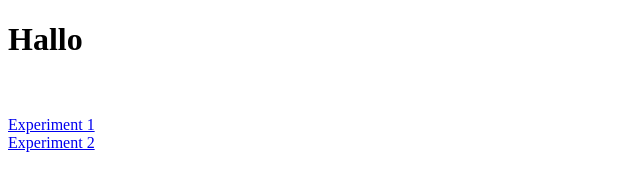
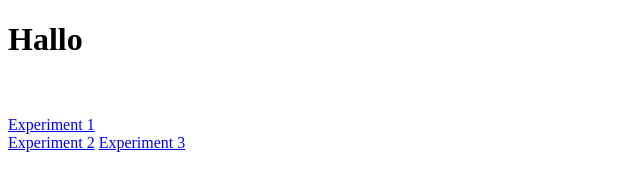
Before and after one commit to zvchary/divadomain, a plain HTML site: page index.html in a window 1280 px wide. Shown: the whole page, without its empty margins (0-640 px from the left). Drawn offline with Linux system fonts and the light colour scheme.

Commit message:
Add files via upload

```diff
--- a/index.html
+++ b/index.html
@@ -9,5 +9,6 @@
     <h1>Hallo</h1><br><br>
     <a href="htmlexp1.html">Experiment 1</a><br>
     <a href="htmlexp2.html">Experiment 2</a>
+    <a href="htmlexp3.html">Experiment 3</a>
 </body>
 </html>
```
